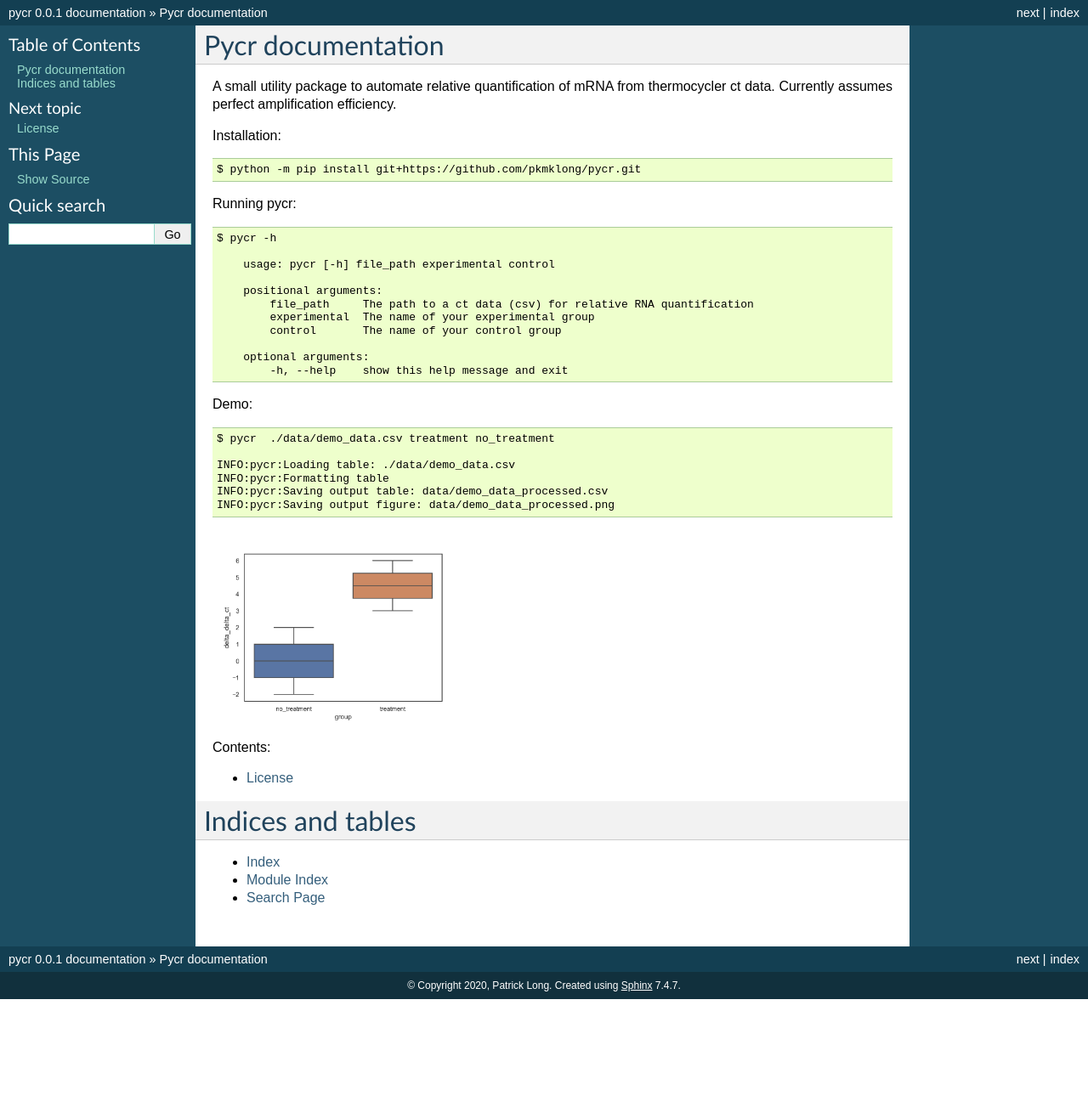
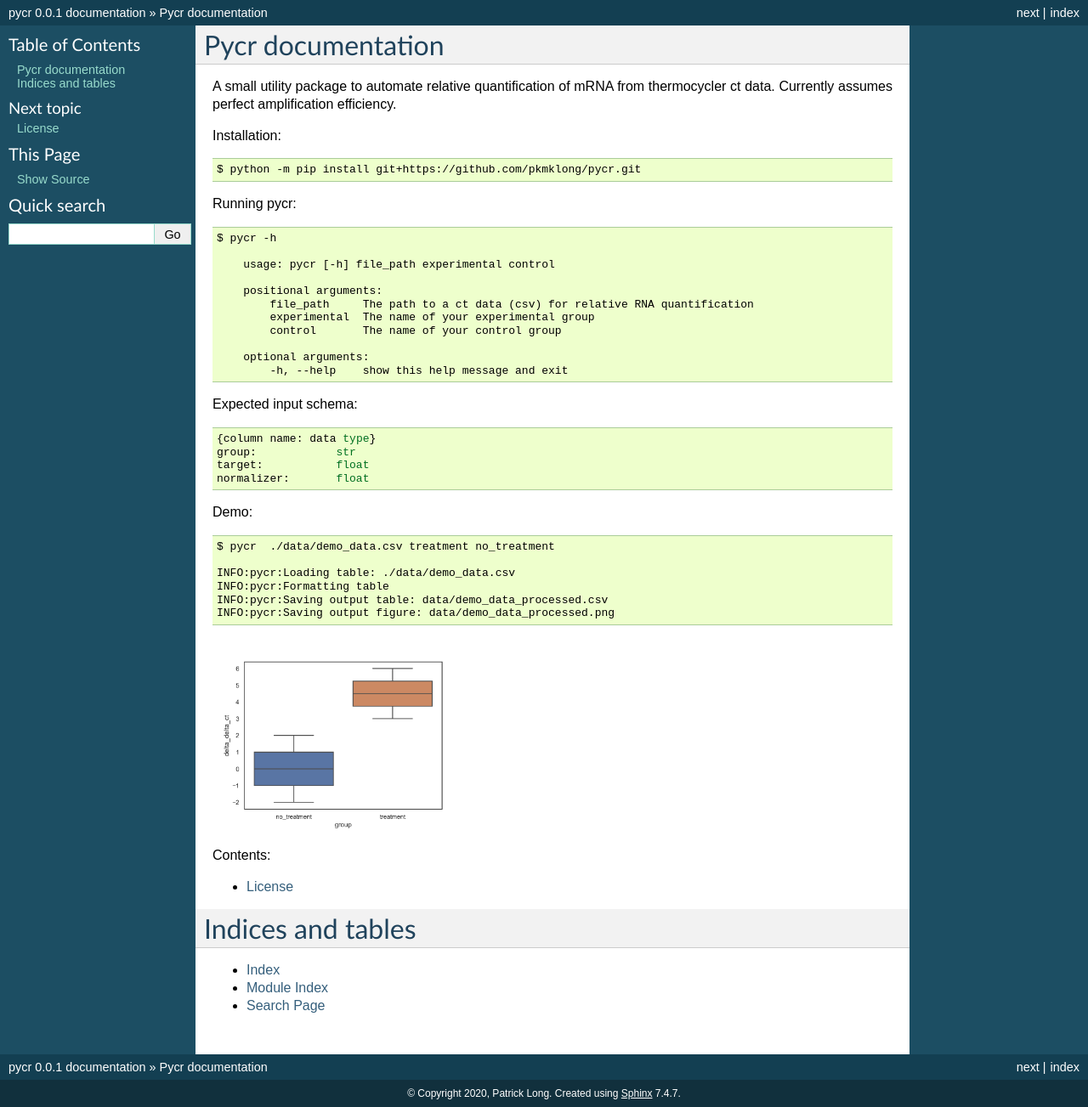
Before and after one commit to patrickmlong/pycr, a Sphinx documentation site: the page built from docs/index.rst, in a window 1280 px wide. Shown: the whole page at 85% size. Built offline with Sphinx 7.4.7, drawn with Linux system fonts in a browser that asks for light colours; before the commit the page ends 1176 px from its top, so only the background shows below that.

Commit message:
Update index.rst

```diff
--- a/docs/index.rst
+++ b/docs/index.rst
@@ -19,6 +19,15 @@ Running pycr::
 
         optional arguments:
             -h, --help    show this help message and exit
+
+
+
+Expected input schema::
+
+    {column name: data type}
+    group:            str
+    target:           float
+    normalizer:       float
 
 
 Demo::
```
